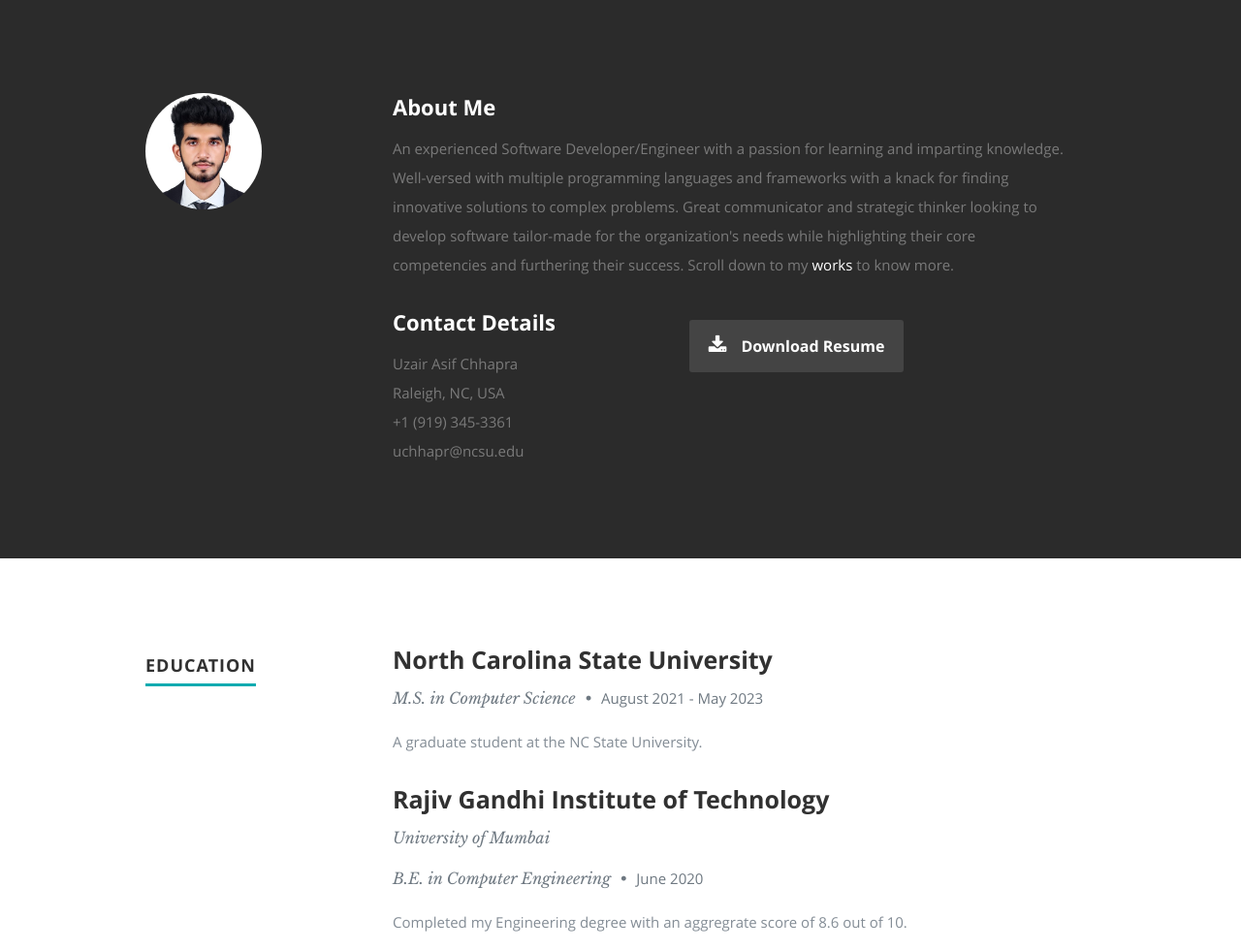
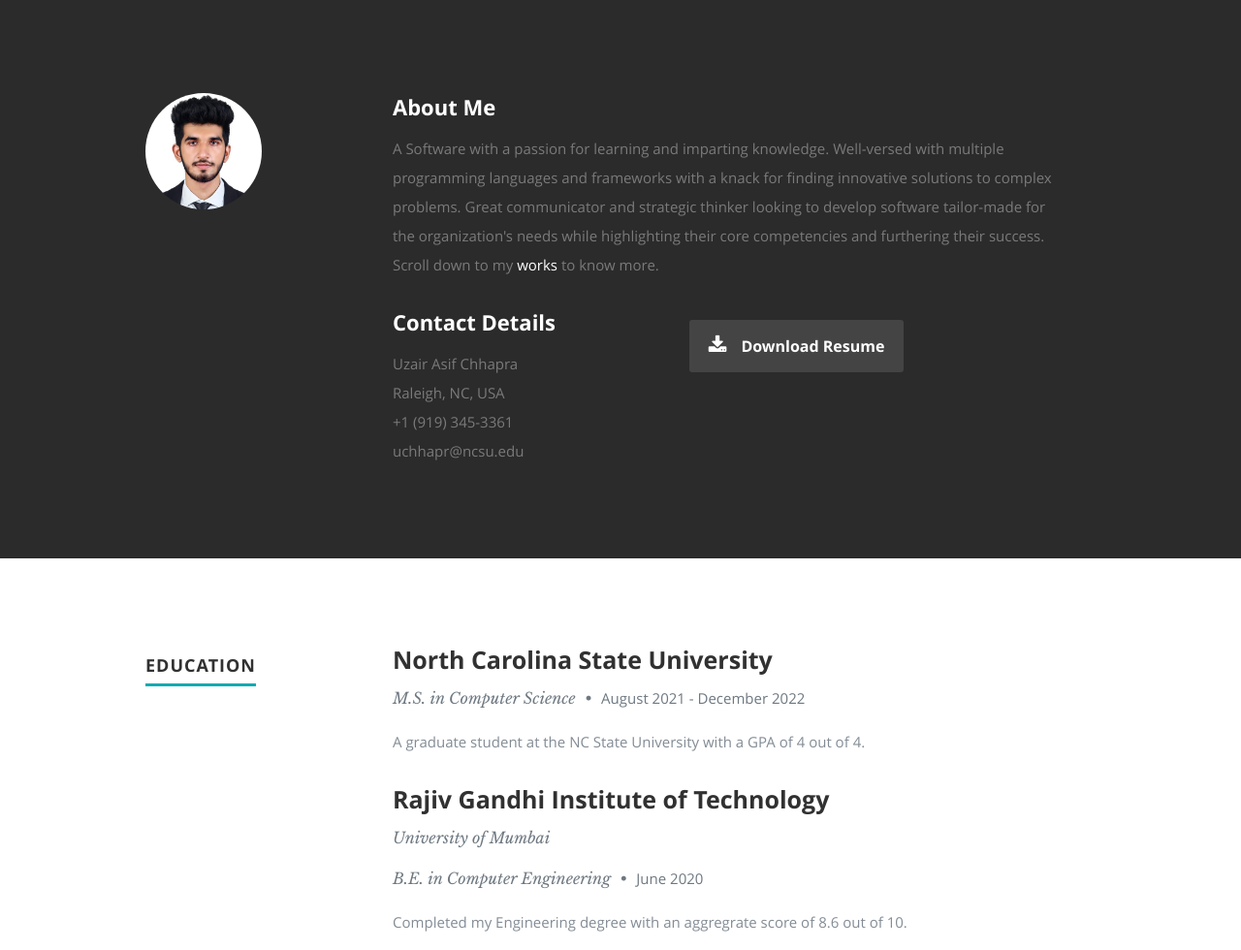
Before and after one commit to uzairchhapra/Personal-Website, a plain HTML site: page index.html in a window 1280 px wide. Shown: the part 800-1780 px from the top of the page at 97% size. Drawn offline with nearby package versions, Linux system fonts and the light colour scheme; no server answers.

Commit message:
graduation date updated

```diff
--- a/index.html
+++ b/index.html
@@ -145,7 +145,7 @@
                <h2>About Me</h2>
 
                <p id='aboutMe'>
-                  An experienced Software Developer/Engineer with a passion for learning and imparting knowledge.
+                  A Software with a passion for learning and imparting knowledge.
                   Well-versed with multiple programming languages and frameworks with a knack for finding innovative
                   solutions to complex problems. Great communicator and strategic thinker looking to develop software
                   tailor-made for the organization's needs while highlighting their core competencies and furthering
@@ -203,12 +203,12 @@
                   <div class="twelve columns">
 
                      <h3>North Carolina State University</h3>
-                     <p class="info">M.S. in Computer Science <span>&bull;</span> <em class="date">August 2021 - May
-                           2023</em>
+                     <p class="info">M.S. in Computer Science <span>&bull;</span> <em class="date">August 2021 -
+                           December 2022</em>
                      </p>
 
                      <p>
-                        A graduate student at the NC State University.
+                        A graduate student at the NC State University with a GPA of 4 out of 4.
                      </p>
 
                   </div>
```
